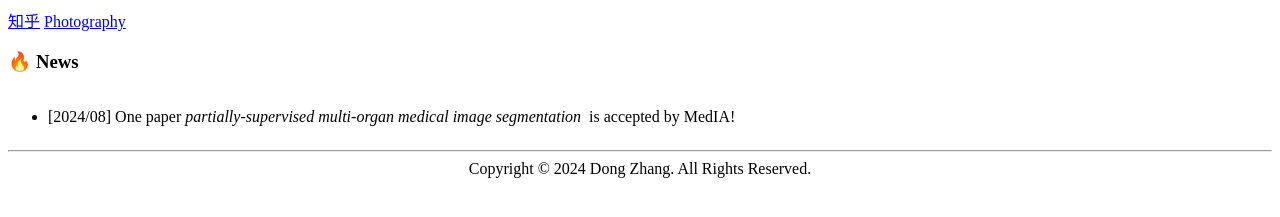
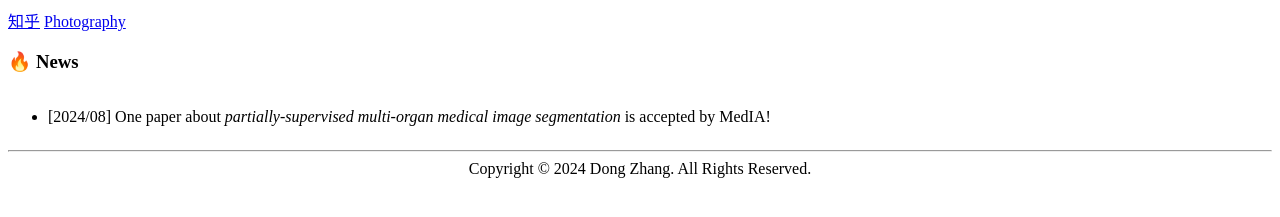
Before and after one commit to ZHANGDONG-NJUST/zhangdong-njust.github.io, a Jekyll site: the page built from _pages/includes/1_news.md, in a window 1280 px wide. Shown: the part 381-598 px from the top of the page. Built offline with Jekyll 4.4.1, drawn with Linux system fonts in a browser that asks for light colours; our own code applies the rules of GitHub Pages for plain Markdown files.

Commit message:
Update 1_news.md

```diff
--- a/_pages/includes/1_news.md
+++ b/_pages/includes/1_news.md
@@ -10,7 +10,7 @@
         </li> -->
         <li class="news-item">
             <span class="news-date">[2024/08]</span>
-            <span class="news-content">One paper <span style="font-style: italic;">partially-supervised multi-organ medical image segmentation</span>&nbsp; is accepted by MedIA!</span>
+            <span class="news-content">One paper about <span style="font-style: italic;">partially-supervised multi-organ medical image segmentation</span> is accepted by MedIA!</span>
         </li>
     </ul>
 </div>
```
